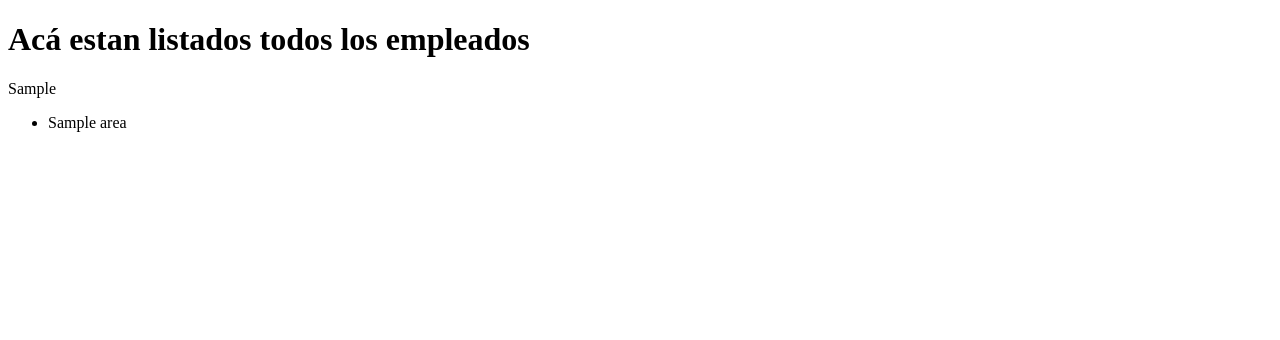
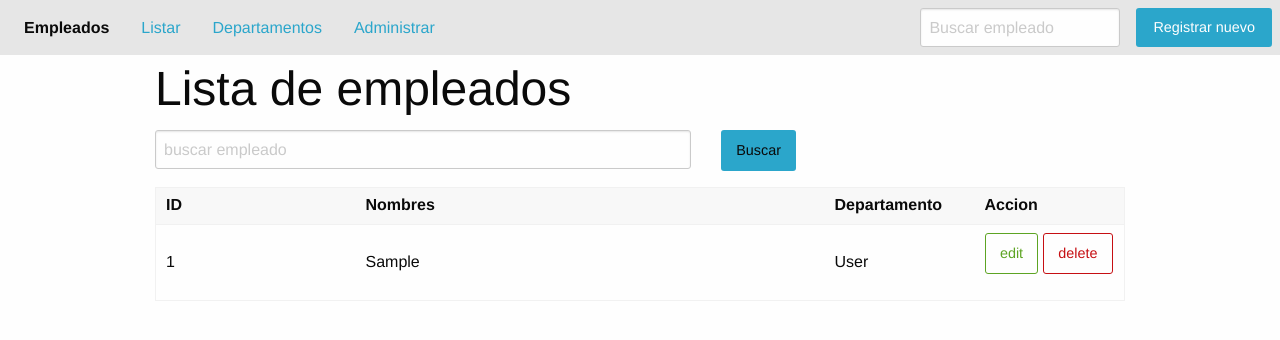
Before and after one commit to rafadjrr/nomina, a Django app: template templates/empleado/list_all.html in a window 1280 px wide. Shown: the top 340 px of the page. Run offline with Django 4.2, Linux system fonts and the light colour scheme; the template is opened without the code that fills it: most values are stand-ins (such as "Sample title", 1, 10 or a date in 2020); some libraries are stand-ins or nearby versions.

Commit message:
add list empleados, action top menu Listar

```diff
--- a/templates/empleado/list_all.html
+++ b/templates/empleado/list_all.html
@@ -1,28 +1,57 @@
-<!DOCTYPE html>
-<html lang="en">
-<head>
-    <meta charset="UTF-8">
-    <meta http-equiv="X-UA-Compatible" content="IE=edge">
-    <meta name="viewport" content="width=device-width, initial-scale=1.0">
-    <title>listado de todos los empleado</title>
-</head>
-<body>
-    <h1>
-        Acá estan listados todos los empleados
-    </h1>
-    <div>
-        {{object_list}}
+{% extends 'base.html' %}
+{% load static %}
+
+
+{% block titulo %}
+listado de empleados
+{% endblock titulo %}
+
+
+{% block content %}
+{% include 'includes/header.html' %}
+
+<div class="grid-container">
+    <div class="grid-x">
+        <h1 class="cell"> Lista de empleados</h1>
+        <div class="cell grid-x grid-margin-x">
+            <div class="cell large-7">
+                <input type="text" placeholder="buscar empleado">
+            </div>
+            <div class="cell large-1">
+                <a class="button primary" href="#">Buscar</a>
+            </div>
+        </div>
+        <div class="cell">
+            <table>
+                <thead>
+                    <tr>
+                        <th width="200">ID</th>
+                        <th>Nombres</th>
+                        <th width="150">Departamento</th>
+                        <th width="150">Accion</th>
+                    </tr>
+                </thead>
+                <tbody>
+                    {% for empleado in object_list %}
+                    <tr>
+                        <td>{{empleado.id}}</td>
+                        <td>{{empleado.first_name}}</td>
+                        <td>{{empleado.last_name}}</td>
+                        <td>
+                            <button class="hollow button success" href="#">edit</button>
+                            <button class="hollow button alert" href="#">delete</button>
+                        </td>
+                    </tr>
+                    {% endfor %}
+                </tbody>
+            </table>
+        </div>
     </div>
 
-    <ul>
 
-        {% for empleado in  object_list %}
-            <li>
-                {{empleado}}
-            </li>
-        {% endfor %}
 
-    </ul>
+</div>
 
-</body>
-</html>
+
+
+{% endblock content %}
```
